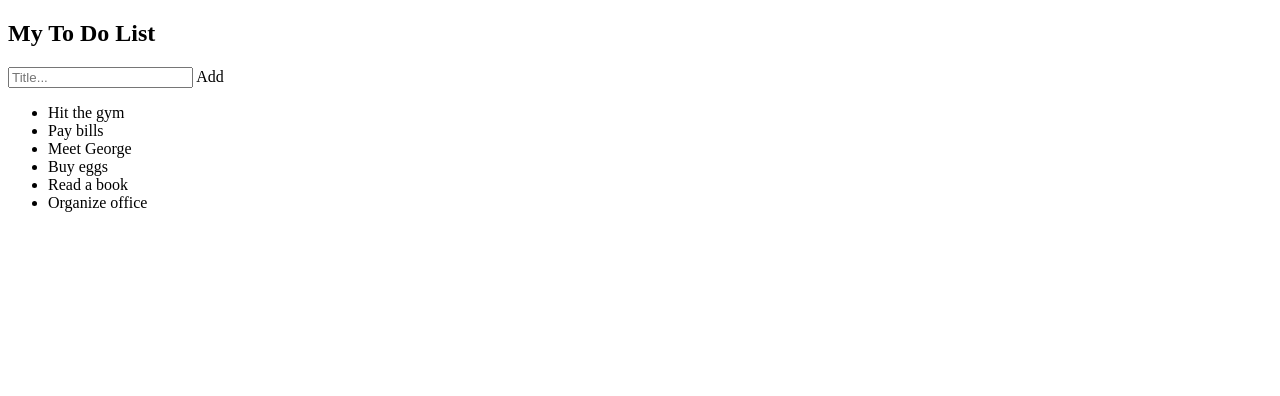
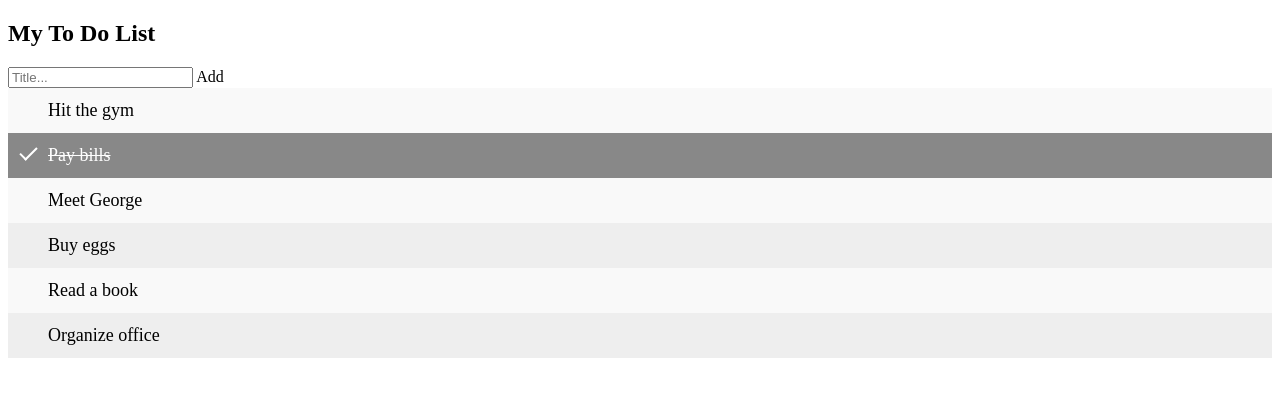
Before and after one commit to kharioki/Html-Todo-list, a plain HTML site: page index.html in a window 1280 px wide. Drawn offline with Linux system fonts and the light colour scheme.

Commit message:
add styles for list

```diff
--- a/index.html
+++ b/index.html
@@ -5,6 +5,7 @@
   <meta http-equiv="X-UA-Compatible" content="IE=edge">
   <meta name="viewport" content="width=device-width, initial-scale=1.0">
   <title>TODO-List</title>
+  <link rel="stylesheet" href="styles.css" type="text/css">
 </head>
 <body>
   <div id="myDIV" class="header">
--- /dev/null
+++ b/styles.css
@@ -0,0 +1,67 @@
+/*
+  Include the padding and border in an element's total width and height.
+*/
+* {
+  box-sizing: border-box;
+}
+
+/* Remove margins and paddings from the list */
+ul {
+  margin: 0;
+  padding: 0;
+}
+
+/* Style the list items */
+ul li {
+  cursor: pointer;
+  position: relative;
+  padding: 12px 8px 12px 40px;
+  background: #eee;
+  font-size: 18px;
+  transition: 0.2s;
+
+  /* make the list items unselectable */
+  -webkit-user-select: none;
+  -moz-user-select: none;
+  -ms-user-select: none;
+  user-select: none;
+}
+
+/* Set all odd list items to a different color (zebra-stripes) */
+ul li:nth-child(odd) {
+  background: #f9f9f9;
+}
+
+/* Darker background-color on hover */
+ul li:hover {
+  background: #ddd;
+}
+
+/* When clicked on, add a background color and strike out text */
+ul li.checked {
+  background: #888;
+  color: #fff;
+  text-decoration: line-through;
+}
+
+/* Add a "checked" mark when clicked on */
+ul li.checked::before {
+  content: '';
+  position: absolute;
+  border-color: #fff;
+  border-style: solid;
+  border-width: 0 2px 2px 0;
+  top: 10px;
+  left: 16px;
+  transform: rotate(45deg);
+  height: 15px;
+  width: 7px;
+}
+
+/* Style the close button */
+.close {
+  position: absolute;
+  right: 0;
+  top: 0;
+  padding: 12px 16px 12px 16px;
+}
```
